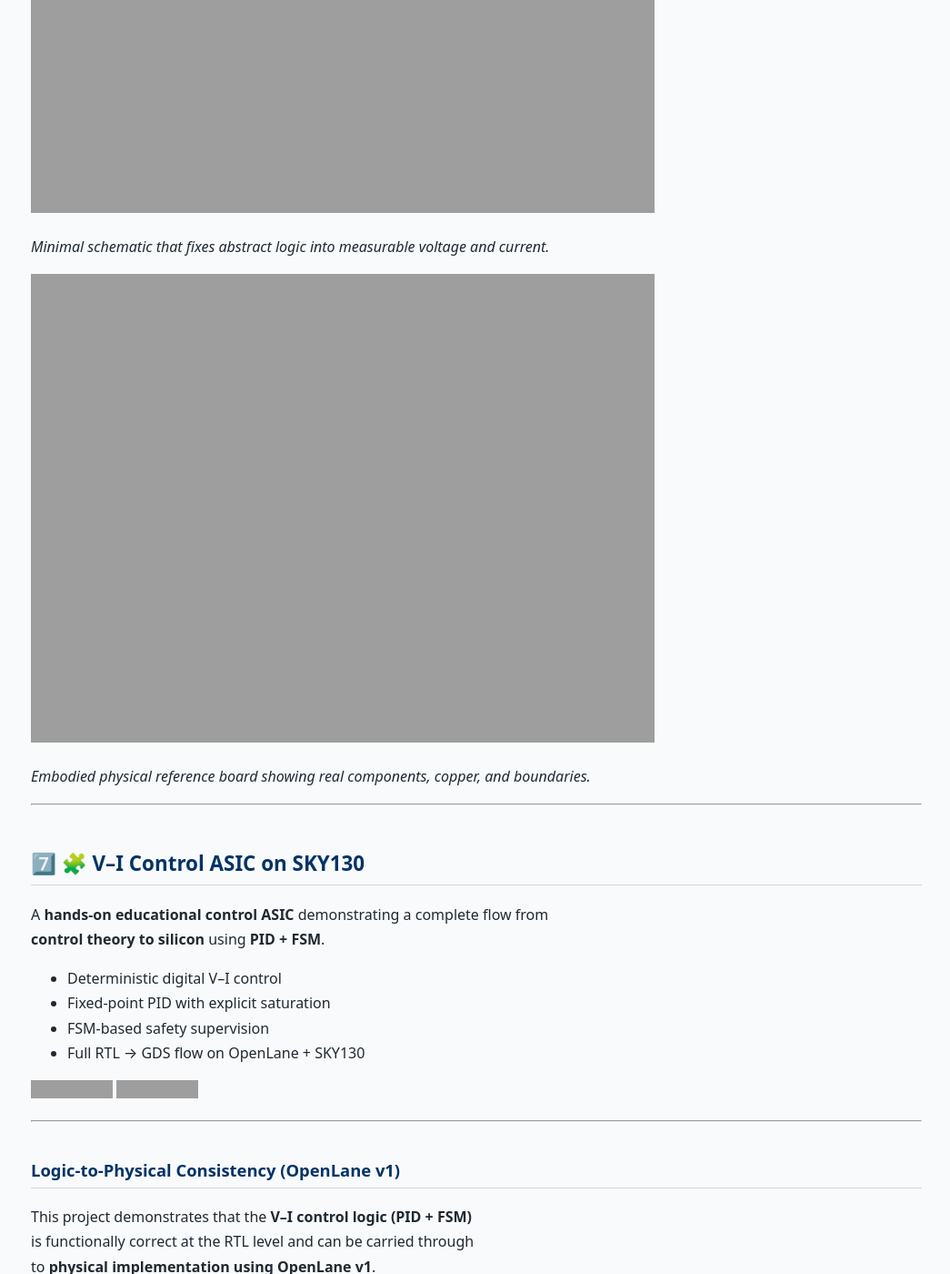
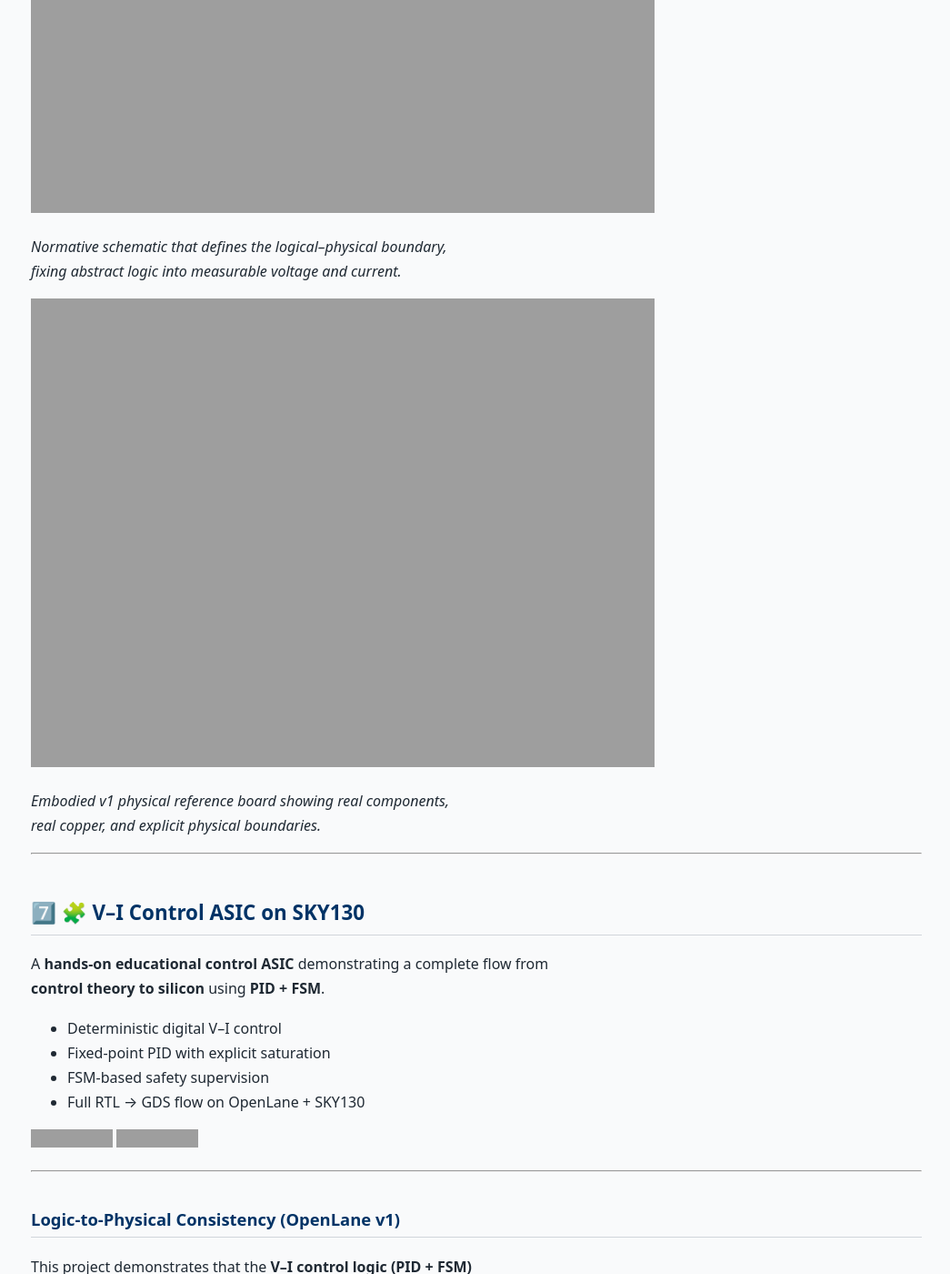
Before and after one commit to Samizo-AITL/Samizo-AITL.github.io, a Jekyll site: the page built from portal/en/index.md, in a window 1280 px wide and 1400 px high, scrolled down 13978 px. Shown: the whole window at 91% size, without its empty margins (116-1161 px from the left). Built offline with Jekyll 4.4.1, drawn with Linux system fonts in a browser that asks for light colours; grey boxes are pictures that could not be loaded.

Commit message:
Update index.md

```diff
--- a/portal/en/index.md
+++ b/portal/en/index.md
@@ -466,13 +466,15 @@
 
 ### Logic → Physics → Copper
 
-<img src="https://samizo-aitl.github.io/aitl-physical-reference/docs/img/01_apr_sch_v0.png" width="70%">
+<img src="https://samizo-aitl.github.io/aitl-physical-reference/docs/img/04_apn_sch_v1.png" width="70%">
 
-*Minimal schematic that fixes abstract logic into measurable voltage and current.*
+*Normative schematic that defines the logical–physical boundary,
+fixing abstract logic into measurable voltage and current.*
 
-<img src="https://samizo-aitl.github.io/aitl-physical-reference/docs/img/03_apr_3d_v0.png" width="70%">
+<img src="https://samizo-aitl.github.io/aitl-physical-reference/docs/img/06_apn_3d_v1.png" width="70%">
 
-*Embodied physical reference board showing real components, copper, and boundaries.*
+*Embodied v1 physical reference board showing real components,
+real copper, and explicit physical boundaries.*
 
 ---
 
```
